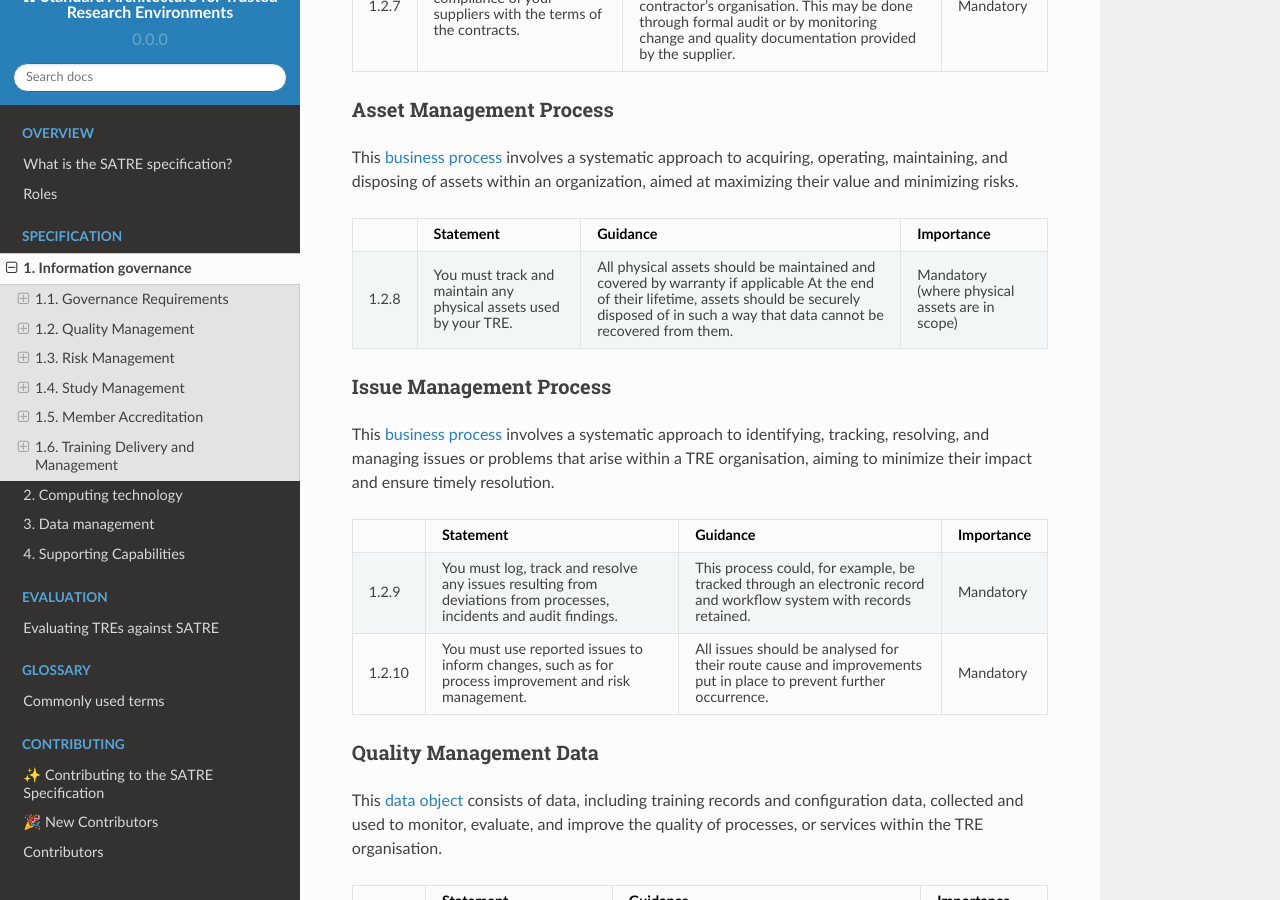
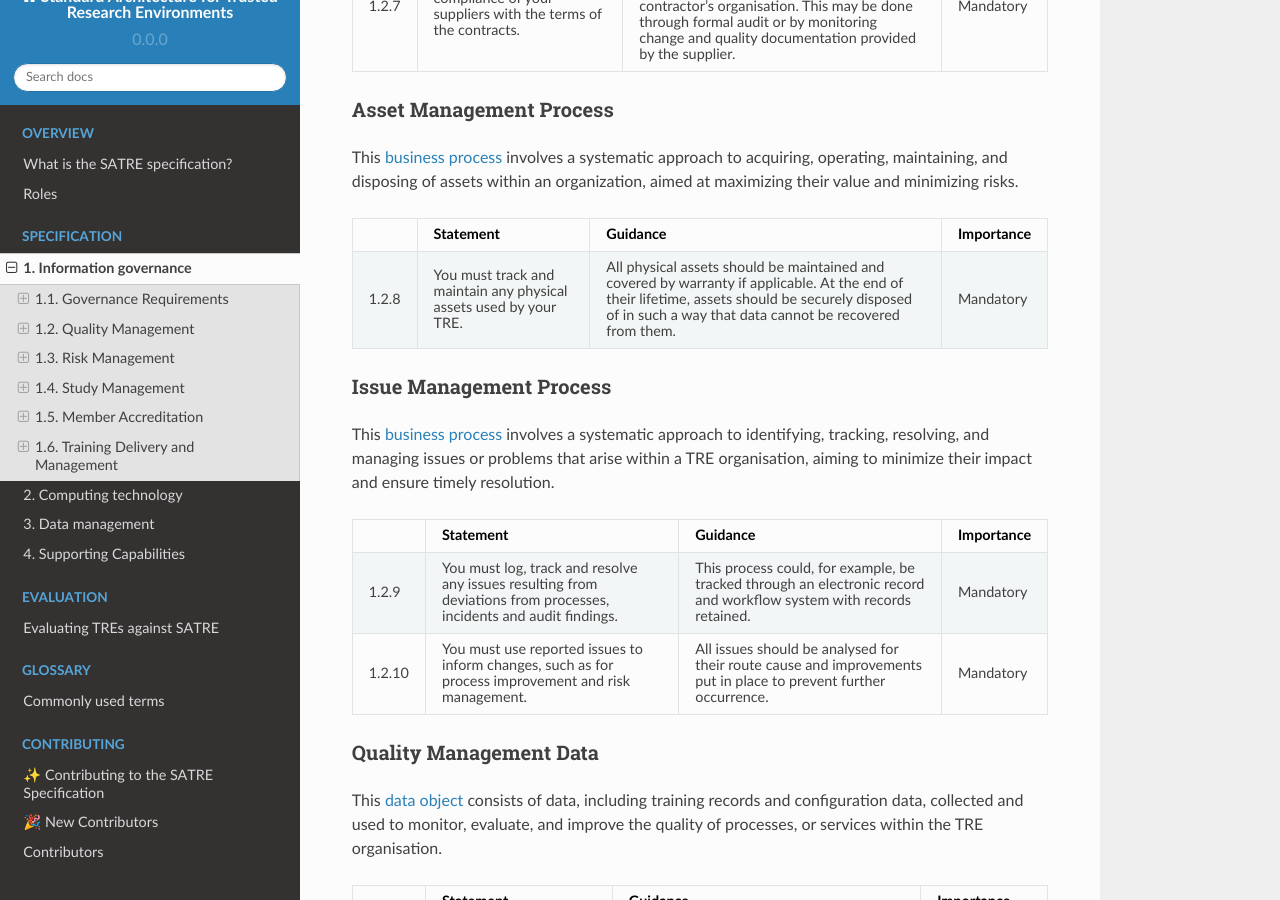
Before and after one commit to sa-tre/satre-specification, a Sphinx documentation site: the page built from docs/source/pillars/information_governance.md, in a window 1280 px wide and 900 px high, scrolled down 3152 px. Built offline with Sphinx 7.4.7 and the Read the Docs theme 2.0.0, drawn with Linux system fonts in a browser that asks for light colours.

Commit message:
Add missing full stop

````diff
--- a/docs/source/pillars/information_governance.md
+++ b/docs/source/pillars/information_governance.md
@@ -177,9 +177,9 @@ This {term}`business process <business process>` involves a systematic approach
   - Importance
 * - 1.2.8
   - You must track and maintain any physical assets used by your TRE.
-  - All physical assets should be maintained and covered by warranty if applicable
+  - All physical assets should be maintained and covered by warranty if applicable.
     At the end of their lifetime, assets should be securely disposed of in such a way that data cannot be recovered from them.
-  - Mandatory (where physical assets are in scope)
+  - Mandatory
 ```
 
 ### Issue Management Process
````
